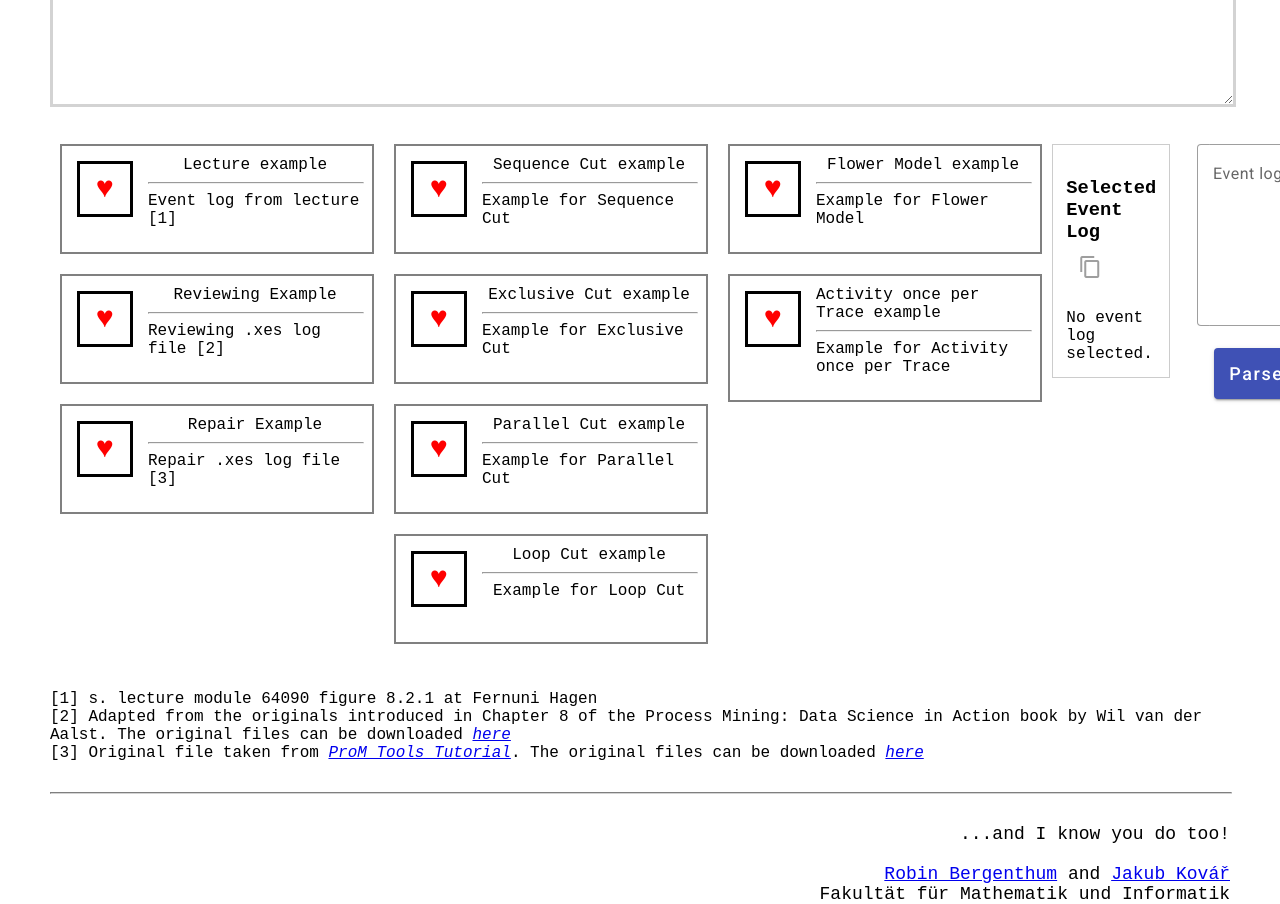
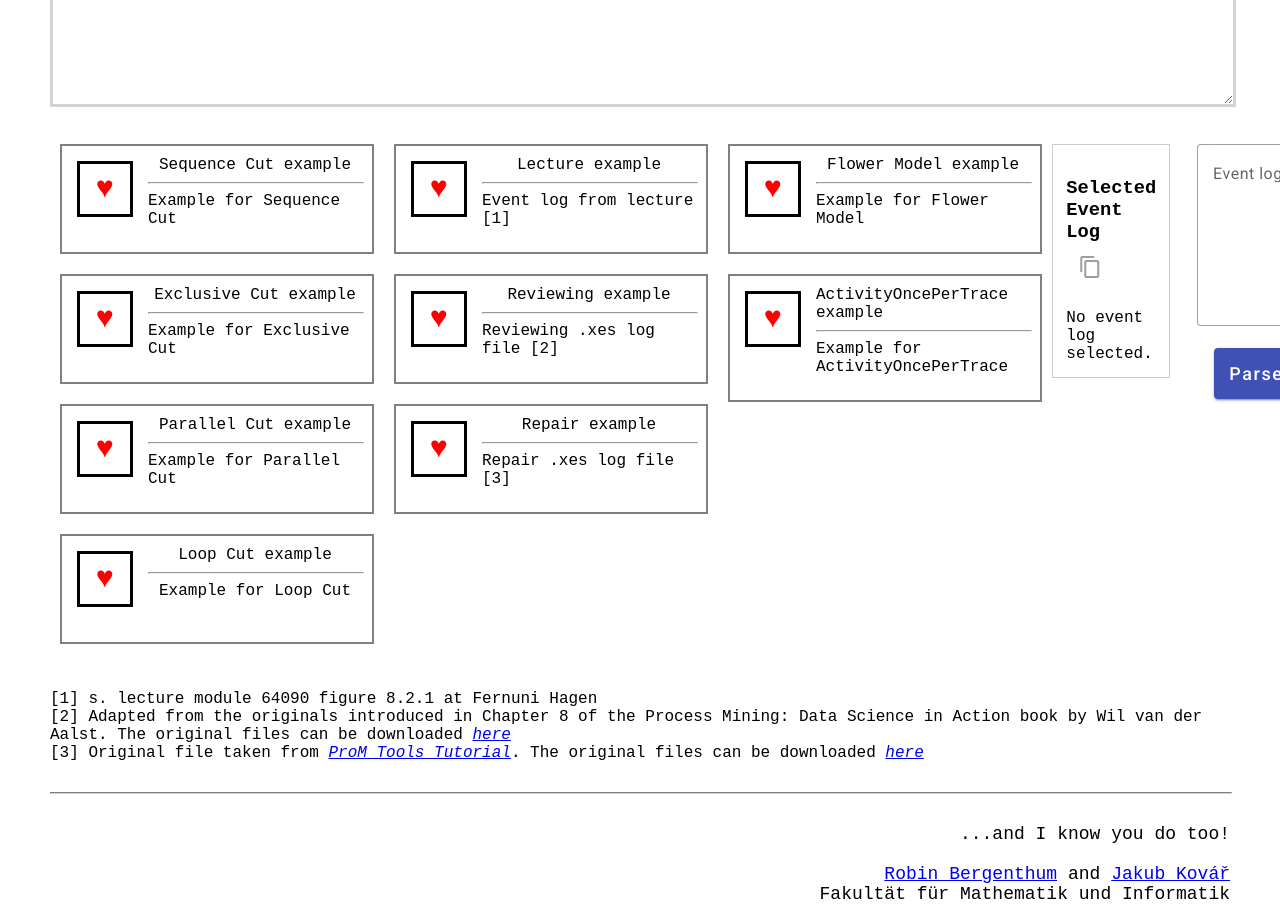
Before and after one commit to TilDans/Westen-FaPra-WiSe-24-25-ImproveLayout, an Angular app: page / in a window 1280 px wide. Shown: the part 800-1704 px from the top of the page. Built offline with nearby package versions, Linux system fonts and the light colour scheme; what svg-pan-zoom, xmlbuilder2 would draw is missing.

Commit message:
prettier example file layout + text

```diff
--- a/src/app/app.component.html
+++ b/src/app/app.component.html
@@ -15,15 +15,6 @@
 
     <div class="sampleFile">
         <div class="flexRowAlignSpaceEvenlyStart">
-            <app-example-file title="Lecture example" link="assets/lectureExample.xes"
-                              description="Event log from lecture [1]"></app-example-file>
-            <app-example-file title="Reviewing Example" link="assets/reviewing.xes"
-                              description="Reviewing .xes log file [2]"></app-example-file>
-            <app-example-file title="Repair Example" link="assets/repairExample.xes"
-                              description="Repair .xes log file [3]"></app-example-file>
-        </div>
-
-        <div class="flexRowAlignSpaceEvenlyStart">
             <app-example-file title="Sequence Cut example" link="assets/sequenceCut.xes"
                             description="Example for Sequence Cut"></app-example-file>
             <app-example-file title="Exclusive Cut example" link="assets/exclusiveCut.xes"
@@ -35,10 +26,19 @@
         </div>
 
         <div class="flexRowAlignSpaceEvenlyStart">
+            <app-example-file title="Lecture example" link="assets/lectureExample.xes"
+                              description="Event log from lecture [1]"></app-example-file>
+            <app-example-file title="Reviewing example" link="assets/reviewing.xes"
+                              description="Reviewing .xes log file [2]"></app-example-file>
+            <app-example-file title="Repair example" link="assets/repairExample.xes"
+                              description="Repair .xes log file [3]"></app-example-file>
+        </div>
+
+        <div class="flexRowAlignSpaceEvenlyStart">
             <app-example-file title="Flower Model example" link="assets/fallthrough-flower.xes"
                             description="Example for Flower Model"></app-example-file>
-            <app-example-file title="Activity once per Trace example" link="assets/fallthrough-aopt.xes"
-                            description="Example for Activity once per Trace"></app-example-file>
+            <app-example-file title="ActivityOncePerTrace example" link="assets/fallthrough-aopt.xes"
+                            description="Example for ActivityOncePerTrace"></app-example-file>
         </div>
 
         <div class="eventLogDisplay">
```
